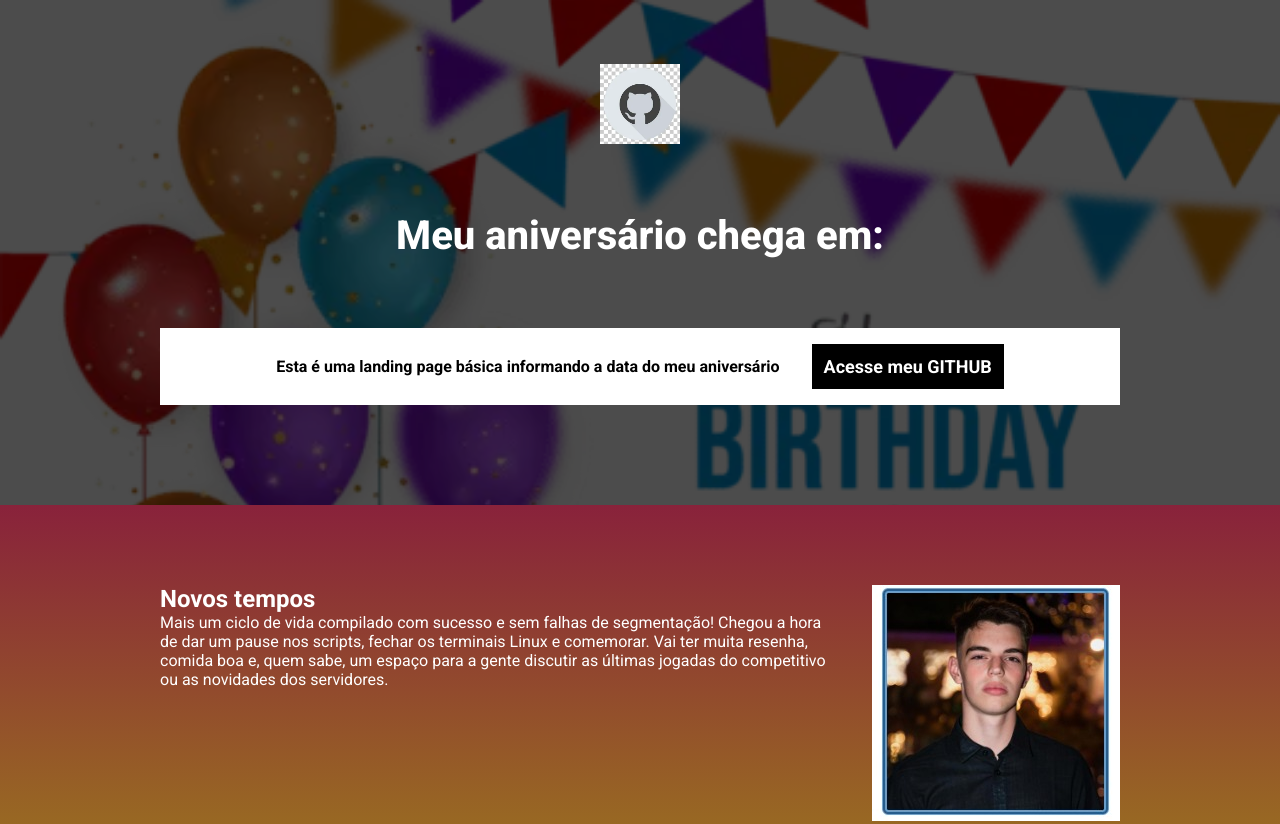
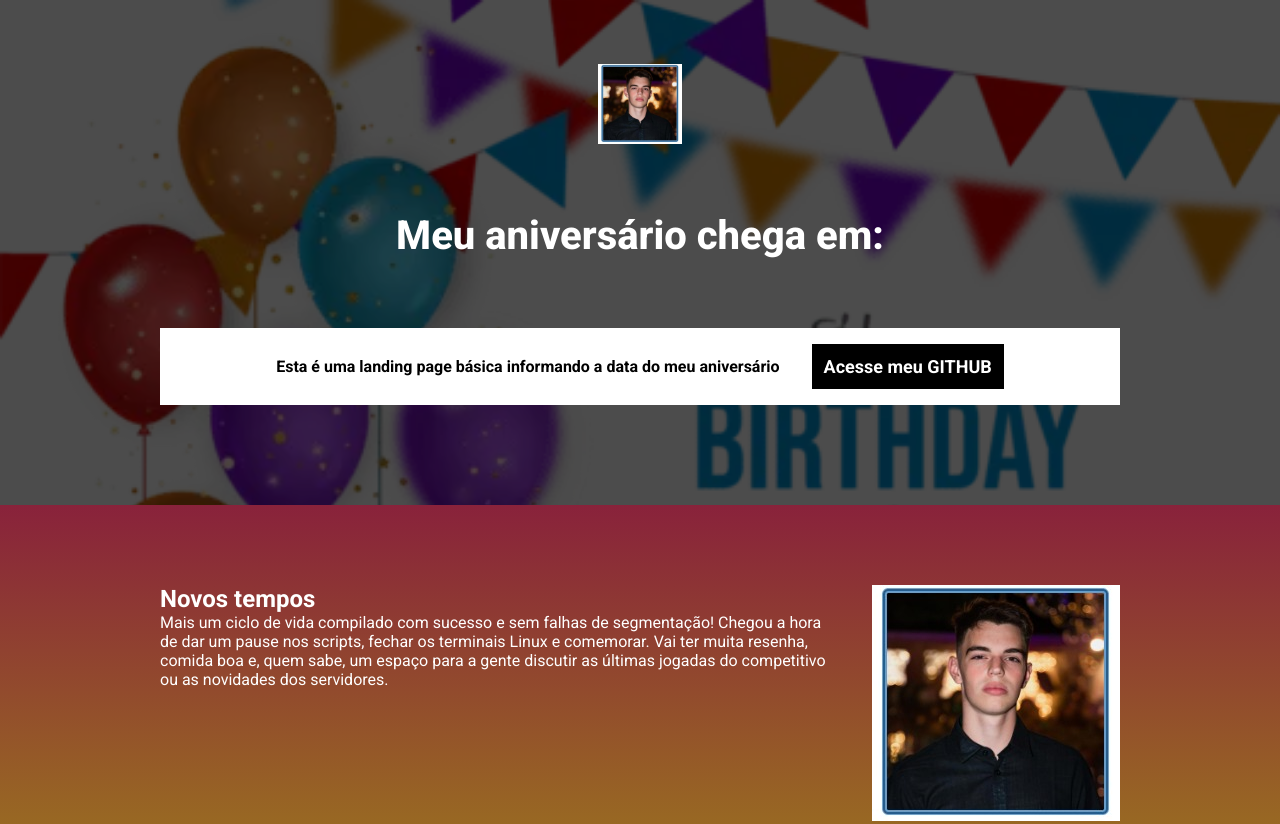
Before and after one commit to VitorV9/landing-page-aniversario, a website built with Parcel: page src/index.html in a window 1280 px wide. Shown: the top 824 px of the page. Built offline with nearby package versions, Linux system fonts and the light colour scheme.

Commit message:
feat: altera imagem do início

```diff
--- a/src/index.html
+++ b/src/index.html
@@ -13,7 +13,7 @@
 <body>
     <header class="hero">
         <div class="container">
-            <img class="hero__logo" src="./images/githubicon.png" alt="Icone do Git">
+            <img class="hero__logo" src="./images/fotominha.png" alt="Foto pessoal">
             <p class="hero__text">
                 Meu aniversário chega em: <span id="contador"></span>
             </p>
```
